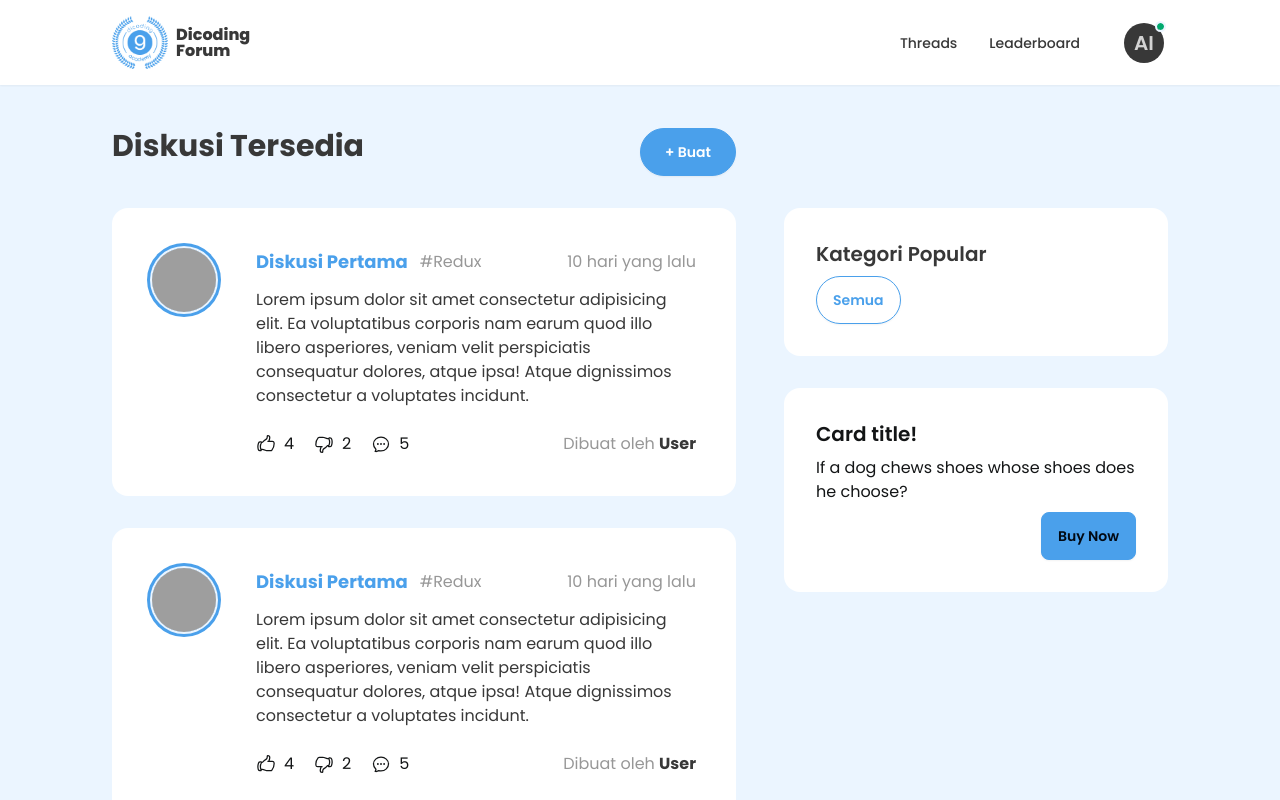
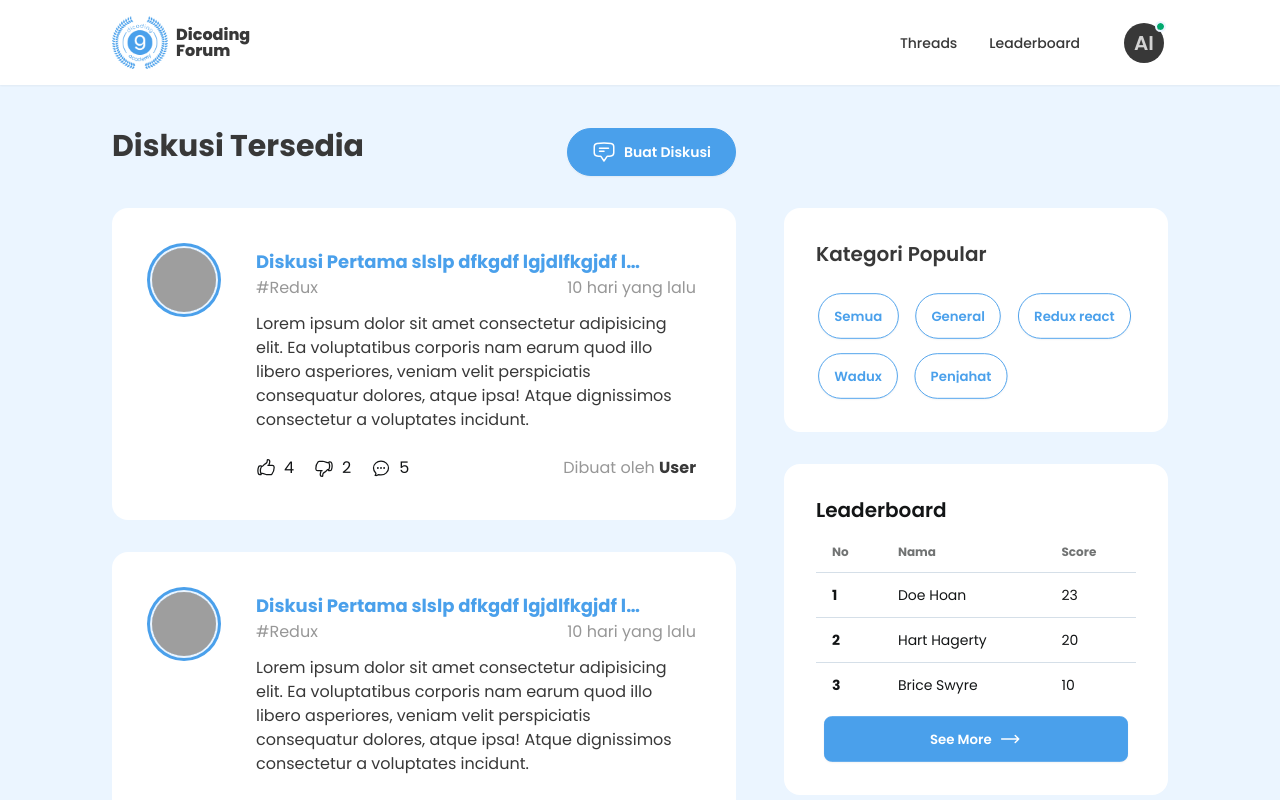
Before and after one commit to anantaihza/dicoding-forum, a React (Vite) app: page / in a window 1280 px wide. Shown: the top 800 px of the page. Built offline with nearby package versions, Linux system fonts and the light colour scheme; grey boxes are pictures that could not be loaded.

Commit message:
feat: Complete homepage layout and add responsiveness

```diff
--- a/package.json
+++ b/package.json
@@ -11,6 +11,7 @@
     "format": "prettier --write ."
   },
   "dependencies": {
+    "prop-types": "^15.8.1",
     "react": "^18.2.0",
     "react-dom": "^18.2.0",
     "react-router-dom": "^6.22.3"
--- a/src/view/components/common/Navbar.jsx
+++ b/src/view/components/common/Navbar.jsx
@@ -3,10 +3,10 @@ import { Link } from 'react-router-dom';
 
 export default function Navbar() {
   return (
-    <div className="navbar bg-white px-28 py-4 fixed top-0 text-neutral z-50 shadow-sm">
+    <div className="navbar bg-white px-10 md:px-16 lg:px-28 py-4 fixed top-0 text-neutral z-50 shadow-sm">
       <div className="navbar-start">
         <div className="flex items-center">
-          <img src="/src/assets/img/logo.png" alt="" className="w-14 mr-2" />
+          <img src="/src/assets/img/logo.png" alt="Logo" className="w-14 mr-2" />
           <Link to="/" className="text-base poppins-extrabold text-start leading-4">
             Dicoding <br /> Forum
           </Link>
--- a/src/view/components/home/ButtonCategory.jsx
+++ b/src/view/components/home/ButtonCategory.jsx
@@ -7,7 +7,7 @@ export default function ButtonCategory({ name }) {
       type="button"
       className="btn rounded-full px-4 bg-transparent text-primary border-primary hover:bg-primary hover:text-white"
     >
-      {name}
+      <span className='truncate max-w-36'>{name}</span>
     </button>
   );
 }
--- a/src/view/components/home/ButtonCreate.jsx
+++ b/src/view/components/home/ButtonCreate.jsx
@@ -8,7 +8,21 @@ export default function ButtonCreate() {
         className="btn btn-primary text-white rounded-full px-6 poppins-semibold"
         onClick={() => document.getElementById('my_modal_3').showModal()}
       >
-        + Buat
+        <svg
+          xmlns="http://www.w3.org/2000/svg"
+          fill="none"
+          viewBox="0 0 24 24"
+          strokeWidth={1.5}
+          stroke="currentColor"
+          className="w-6 h-6"
+        >
+          <path
+            strokeLinecap="round"
+            strokeLinejoin="round"
+            d="M7.5 8.25h9m-9 3H12m-9.75 1.51c0 1.6 1.123 2.994 2.707 3.227 1.129.166 2.27.293 3.423.379.35.026.67.21.865.501L12 21l2.755-4.133a1.14 1.14 0 0 1 .865-.501 48.172 48.172 0 0 0 3.423-.379c1.584-.233 2.707-1.626 2.707-3.228V6.741c0-1.602-1.123-2.995-2.707-3.228A48.394 48.394 0 0 0 12 3c-2.392 0-4.744.175-7.043.513C3.373 3.746 2.25 5.14 2.25 6.741v6.018Z"
+          />
+        </svg>
+        Buat Diskusi
       </button>
       <dialog id="my_modal_3" className="modal backdrop-blur-md bg-white/15">
         <div className="modal-box bg-white">
--- a/src/view/components/home/CardThread.jsx
+++ b/src/view/components/home/CardThread.jsx
@@ -7,7 +7,7 @@ import Discussion from './icon/Discussion';
 export default function CardThread() {
   return (
     <div className="card p-2 w-full bg-white my-8 transition ease-in-out delay-100 hover:-translate-y-1 hover:scale-105 duration-300 hover:shadow-xl-primary">
-      <div className="card-body flex flex-row gap-10">
+      <div className="card-body flex flex-col md:flex-row gap-10">
         <div className="avatar">
           <div className="w-16 h-16 rounded-full ring ring-primary ring-offset-base-100 ring-offset-2">
             <img
@@ -18,12 +18,12 @@ export default function CardThread() {
         </div>
         <div className="grow">
           <Link to="/">
-            <div className="flex justify-start gap-3 items-center">
-              <h3 className="max-w-96 truncate text-primary text-lg poppins-bold">
-                Diskusi Pertama{' '}
+            <div className="flex justify-start gap-x-3 gap-y-0 items-start md:item-center flex-wrap flex-col lg:flex-row">
+              <h3 className="md:max-w-80 lg:max-w-96 md:truncate text-primary text-lg poppins-bold">
+                Diskusi Pertama slslp dfkgdf lgjdlfkgjdf ldkfgj sdfjh sjdhf{' '}
               </h3>
               <p className="text-accent">#Redux</p>
-              <p className="text-accent justify-self-end text-end">
+              <p className="text-accent justify-self-end text-start md:text-end">
                 10 hari yang lalu
               </p>
             </div>
@@ -34,11 +34,13 @@ export default function CardThread() {
               dignissimos consectetur a voluptates incidunt.
             </p>
           </Link>
-          <div className="mt-6 flex gap-5">
+          <div className="mt-6 flex gap-5 flex-wrap">
             <UpVote />
             <DownVote />
             <Discussion />
-            <p className='justify-self-end text-end text-accent'>Dibuat oleh <b className='text-neutral'>User</b></p>
+            <p className="justify-self-end text-start md:text-end text-accent">
+              Dibuat oleh <b className="text-neutral">User</b>
+            </p>
           </div>
         </div>
       </div>
--- a/src/view/components/home/CategoryPopular.jsx
+++ b/src/view/components/home/CategoryPopular.jsx
@@ -1,17 +1,17 @@
 import React from 'react';
+import ButtonCategory from './ButtonCategory';
 
 export default function CategoryPopular() {
   return (
     <div className="card w-96 bg-white">
       <div className="card-body">
         <h3 className="card-title text-neutral">Kategori Popular</h3>
-        <div className="flex flex-wrap gap-3">
-          <button
-            type="button"
-            className="btn rounded-full px-4 bg-transparent text-primary border-primary hover:bg-primary hover:text-white"
-          >
-            Semua
-          </button>
+        <div className="flex flex-wrap gap-3 mt-4">
+          <ButtonCategory name="Semua" />
+          <ButtonCategory name="General" />
+          <ButtonCategory name="Redux react" />
+          <ButtonCategory name="Wadux" />
+          <ButtonCategory name="Penjahat" />
 
         </div>
       </div>
--- a/src/view/components/home/FlashLeaderboard.jsx
+++ b/src/view/components/home/FlashLeaderboard.jsx
@@ -1,13 +1,64 @@
 import React from 'react';
+import { Link } from 'react-router-dom';
 
 export default function FlashLeaderboard() {
   return (
     <div className="card w-96 bg-white">
       <div className="card-body">
-        <h2 className="card-title">Card title!</h2>
-        <p>If a dog chews shoes whose shoes does he choose?</p>
-        <div className="card-actions justify-end">
-          <button type="button" className="btn btn-primary">Buy Now</button>
+        <h2 className="card-title">Leaderboard</h2>
+        <div className="overflow-x-auto">
+          <table className="table">
+            {/* head */}
+            <thead>
+              <tr>
+                <th>No</th>
+                <th>Nama</th>
+                <th>Score</th>
+              </tr>
+            </thead>
+            <tbody>
+              {/* row 1 */}
+              <tr>
+                <th>1</th>
+                <td>Doe Hoan</td>
+                <td>23</td>
+              </tr>
+              {/* row 2 */}
+              <tr>
+                <th>2</th>
+                <td>Hart Hagerty</td>
+                <td>20</td>
+              </tr>
+              {/* row 3 */}
+              <tr>
+                <th>3</th>
+                <td>Brice Swyre</td>
+                <td>10</td>
+              </tr>
+            </tbody>
+          </table>
+        </div>
+        <div className="text-center">
+          <Link
+            to="/leaderboard"
+            className="btn btn-block btn-primary text-white"
+          >
+            See More
+            <svg
+              xmlns="http://www.w3.org/2000/svg"
+              fill="none"
+              viewBox="0 0 24 24"
+              strokeWidth={1.5}
+              stroke="currentColor"
+              className="w-6 h-6"
+            >
+              <path
+                strokeLinecap="round"
+                strokeLinejoin="round"
+                d="M17.25 8.25 21 12m0 0-3.75 3.75M21 12H3"
+              />
+            </svg>
+          </Link>
         </div>
       </div>
     </div>
--- a/src/view/components/home/TitleHome.jsx
+++ b/src/view/components/home/TitleHome.jsx
@@ -2,6 +2,6 @@ import React from 'react';
 
 export default function TitleHome() {
   return (
-    <h2 className="text-3xl poppins-bold text-neutral">Diskusi Tersedia</h2>
+    <h2 className="text-3xl poppins-bold text-neutral text-center md:text-start">Diskusi Tersedia</h2>
   );
 }
--- a/src/view/pages/Home.jsx
+++ b/src/view/pages/Home.jsx
@@ -10,15 +10,31 @@ export default function Home() {
   return (
     <div className="bg-base-100">
       <Navbar />
-      <div className="pt-32 container px-28 mx-auto flex gap-12">
+      <div className="pt-32 container px-10 md:px-16 lg:px-28 mx-auto flex gap-12">
         <div>
-          <div className="flex justify-between">
+          <div className="flex justify-between flex-col md:flex-row gap-y-3 mb-4">
             <TitleHome />
             <ButtonCreate />
           </div>
+          <label className="form-control w-full max-w-xs block xl:hidden" htmlFor="category">
+            <div className="label">
+              <span className="label-text">
+                Filter Kategori
+              </span>
+            </div>
+            <select id="category" className="select select-sm w-full max-w-xs bg-white">
+              <option selected>
+                All
+              </option>
+              <option>Redux</option>
+              <option>Small Orange</option>
+              <option>Small Tomato</option>
+            </select>
+          </label>
+
           <ListThreads />
         </div>
-        <div className="flex flex-col gap-8 mt-20">
+        <div className="flex-col xl:gap-8 mt-20 hidden xl:flex">
           <CategoryPopular />
           <FlashLeaderboard />
         </div>
```
Also changed, not shown: 1 other file (tests, documents, lock files or other folders).
